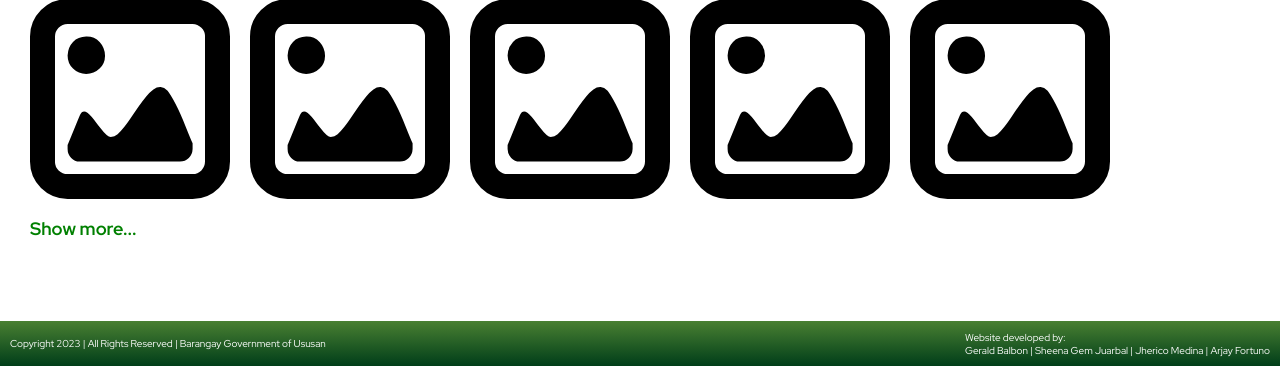
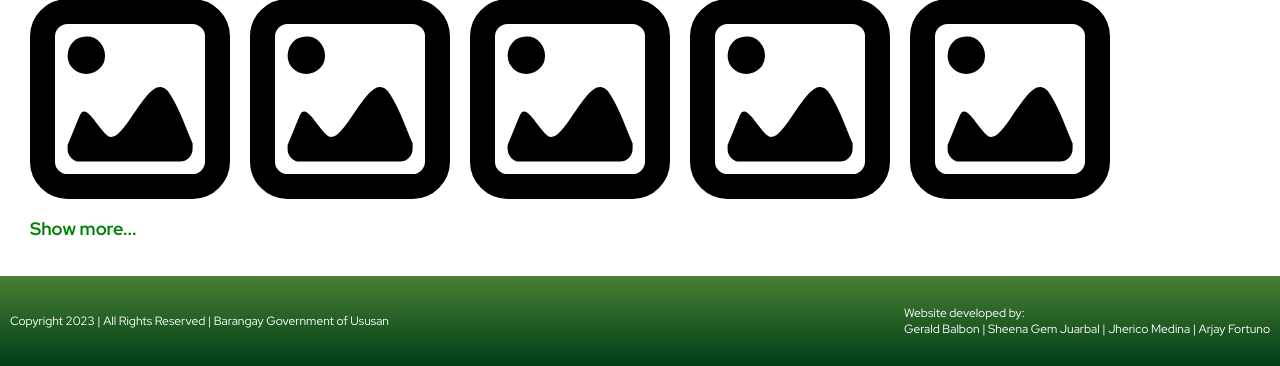
Before and after one commit to JAGS-STI/USCFMS, a PHP site: page /UserPage/UserGallery/UserGallery.html in a window 1280 px wide. Shown: the part 1634-2000 px from the top of the page. Run offline with PHP 8.4, Linux system fonts and the light colour scheme.

Commit message:
minor changes

```diff
--- a/UserPage/TopMenu/topMenuDesign.css
+++ b/UserPage/TopMenu/topMenuDesign.css
@@ -211,9 +211,9 @@ body {
     display: flex;
     justify-content: space-between;
     align-items: center;
-    height: 45px;
+    height: 90px;
     background: linear-gradient(180deg, #498032, #003D19);
-    font-size: 10px;
+    font-size: 12px;
     color: white;
 }
 
--- a/UserPage/UserGallery/UserGalleryDesign.css
+++ b/UserPage/UserGallery/UserGalleryDesign.css
@@ -103,6 +103,7 @@
 .showMore
 {
     margin-left:30px;
+    width: fit-content;
     font-size: 18px;
     font-weight:bold;
     color:green;
```
